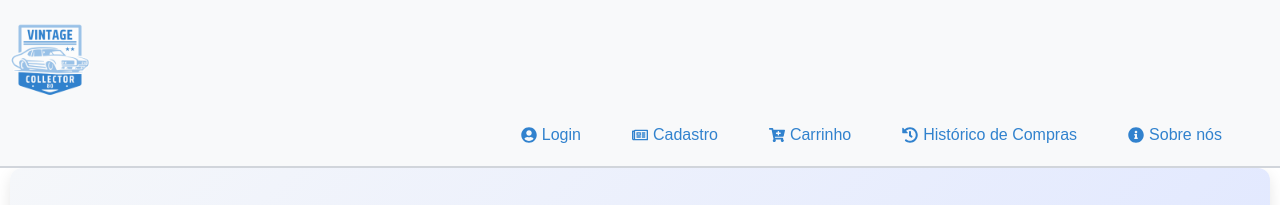
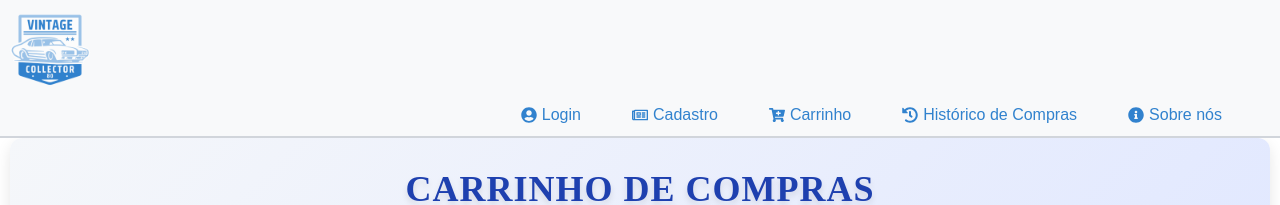
Before and after one commit to delmiraugusto/projetoReact, a React (Vite) app: page /cart in a window 1280 px wide. Shown: the top 205 px of the page. Built offline with nearby package versions, Linux system fonts and the light colour scheme; no server answers.

Commit message:
Subindo alteracoes visuais

```diff
--- a/src/components/HeaderGeral/index.jsx
+++ b/src/components/HeaderGeral/index.jsx
@@ -3,12 +3,14 @@ import {
 } from "./style"
 import { FaUserCircle, FaRegNewspaper, FaCartPlus, FaHistory, FaInfoCircle } from 'react-icons/fa';
 import logo from '../../assets/images/logo.png'
+
 export const HeaderGeral = () => {
     return (
         <Header>
-
             <LogoContainer>
-                <Logo src={logo} alt="Logo" />
+                <StyledLink to="/home">
+                    <Logo src={logo} alt="Logo" />
+                </StyledLink>
             </LogoContainer>
             <NavBar>
                 <NavButton><FaUserCircle /> <StyledLink to="/login">Login</StyledLink></NavButton>
--- a/src/components/HeaderGeral/style.jsx
+++ b/src/components/HeaderGeral/style.jsx
@@ -5,7 +5,7 @@ export const Header = styled.div`
   width: 100%;
   background-color: #f8f9fa;
   border-bottom: 2px solid #d1d5db;
-  padding: 10px 0;
+  padding: -40px;
   position: sticky;
   top: 0;
   z-index: 10;
@@ -63,7 +63,6 @@ export const CategoryButton = styled.button`
   }
 `;
 
-
 // Container principal com visual unificado
 export const Container = styled.div`
   padding: 30px;
@@ -74,7 +73,6 @@ export const Container = styled.div`
   box-shadow: 0 4px 12px rgba(0, 0, 0, 0.05);
   color: #374151;
 `;
-
 
 // Input de busca com um design suave
 export const SearchInput = styled.input`
@@ -125,7 +123,7 @@ export const Image = styled.img`
   height: 160px;
   object-fit: cover;
   border-radius: 8px;
-  margin-bottom: 12px;
+  margin-bottom: 5px;
   box-shadow: 0px 2px 5px rgba(0, 0, 0, 0.08);
 `;
 
@@ -168,6 +166,7 @@ export const NavBar = styled.div`
   gap: 15px;
   max-width: 1200px;
   margin: 0 auto;
+  margin-top: -10px;
 `;
 
 export const NavButton = styled.button`
@@ -188,7 +187,6 @@ export const NavButton = styled.button`
     color: #0038b2;
   }
 `;
-
 
 export const StyledLink = styled(Link)`
   color: inherit;
@@ -214,10 +212,11 @@ export const Nav = styled.div`
     padding: 0 20px;
   }
 `
-export const LogoContainer = styled.div`
-
+export const LogoContainer = styled.button`
   overflow-y: auto;
-  padding: 10 100px;
+  padding: 0;
+  background-color: transparent;
+  border: none;
   @media (max-width: 768px) {
     padding: 0 20px;
   }
--- a/src/pages/Cart/index.jsx
+++ b/src/pages/Cart/index.jsx
@@ -18,6 +18,10 @@ import {
 
 export const Cart = () => {
     const { cart, addToCart, removeFromCart } = useContext(CartContext);
+
+    const compra = () => {
+        alert("Compra Finalizada com Sucesso")
+    }
 
     const handleDecreaseQuantity = (product) => {
         removeFromCart(product);
@@ -51,7 +55,7 @@ export const Cart = () => {
             </ProductList>
             <TotalContainer>
                 <Total>Total: R$ {totalPrice.toFixed(2)}</Total>
-                <CheckoutButton>Finalizar Compra</CheckoutButton>
+                <CheckoutButton onClick={compra}>Finalizar Compra</CheckoutButton>
             </TotalContainer>
         </Container>
     );
```
